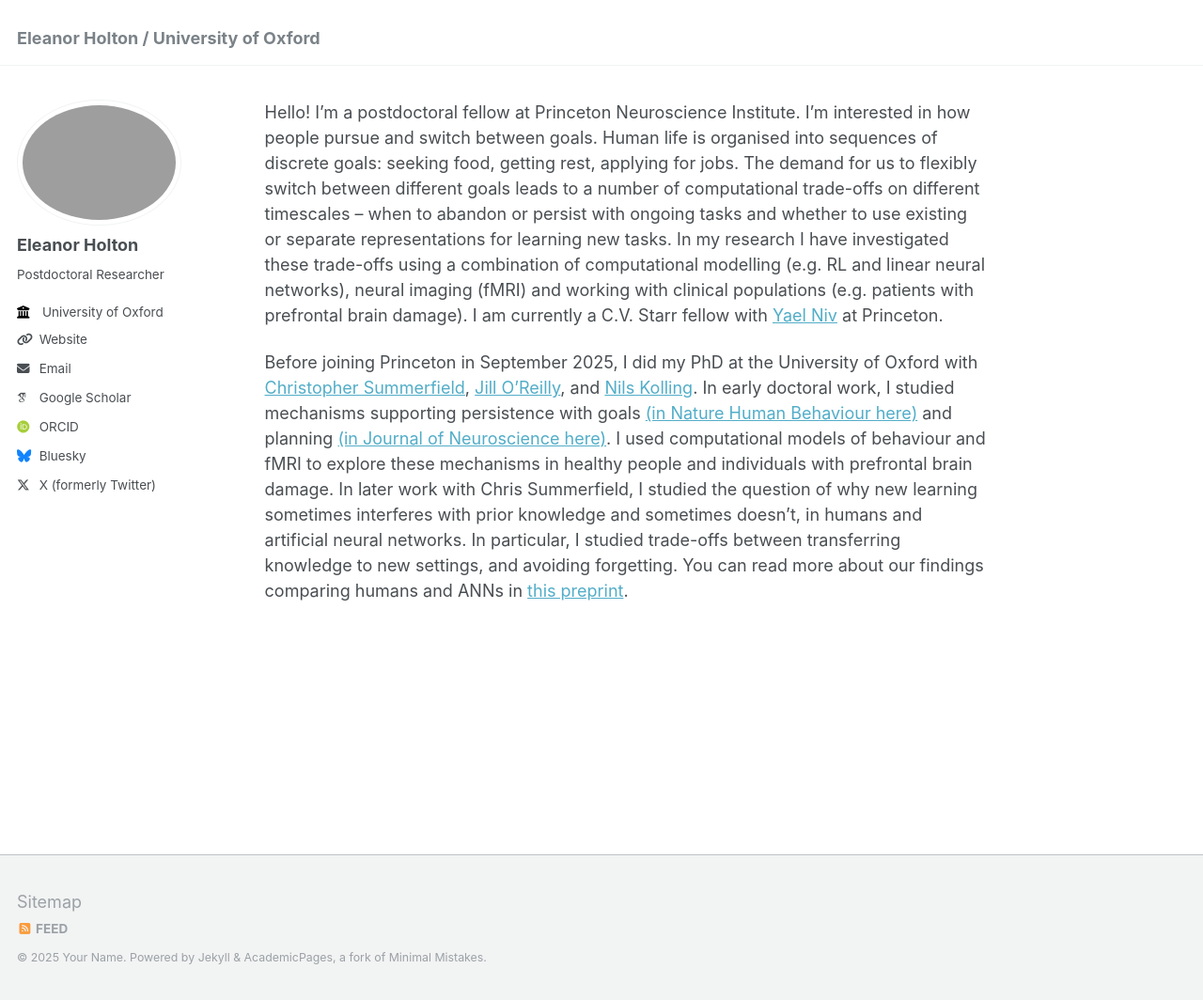
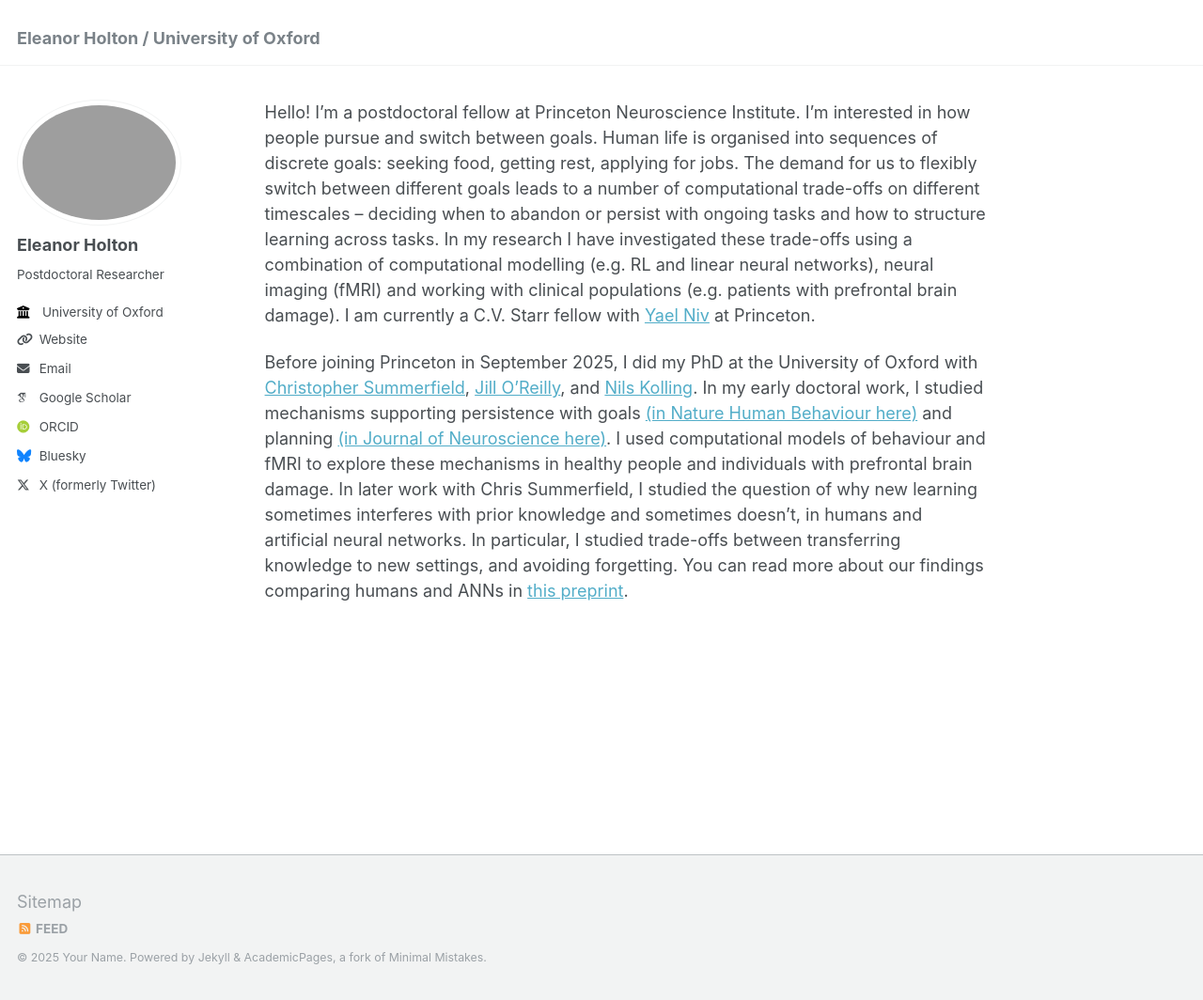
Before and after one commit to eleanorholton/eleanorholton.github.io, a Jekyll site: the page built from _pages/about.md, in a window 1280 px wide and 1064 px high. Shown: the whole window at 94% size. Built offline with Jekyll 4.4.1, drawn with Linux system fonts in a browser that asks for light colours; some web fonts are replaced.

Commit message:
Update about.md

```diff
--- a/_pages/about.md
+++ b/_pages/about.md
@@ -7,6 +7,6 @@ redirect_from:
   - /about.html
 ---
 
-Hello! I'm a postdoctoral fellow at Princeton Neuroscience Institute. I’m interested in how people pursue and switch between goals. Human life is organised into sequences of discrete goals: seeking food, getting rest, applying for jobs. The demand for us to flexibly switch between different goals leads to a number of computational trade-offs on different timescales – when to abandon or persist with ongoing tasks and whether to use existing or separate representations for learning new tasks. In my research I have investigated these trade-offs using a combination of computational modelling (e.g. RL and linear neural networks), neural imaging (fMRI) and working with clinical populations (e.g. patients with prefrontal brain damage). I am currently a C.V. Starr fellow with [Yael Niv](https://nivlab.princeton.edu/) at Princeton.
+Hello! I'm a postdoctoral fellow at Princeton Neuroscience Institute. I’m interested in how people pursue and switch between goals. Human life is organised into sequences of discrete goals: seeking food, getting rest, applying for jobs. The demand for us to flexibly switch between different goals leads to a number of computational trade-offs on different timescales – deciding when to abandon or persist with ongoing tasks and how to structure learning across tasks. In my research I have investigated these trade-offs using a combination of computational modelling (e.g. RL and linear neural networks), neural imaging (fMRI) and working with clinical populations (e.g. patients with prefrontal brain damage). I am currently a C.V. Starr fellow with [Yael Niv](https://nivlab.princeton.edu/) at Princeton.
 
-Before joining Princeton in September 2025, I did my PhD at the University of Oxford with [Christopher Summerfield](https://humaninformationprocessing.com/), [Jill O'Reilly](https://www.psy.ox.ac.uk/people/jill-oreilly), and [Nils Kolling](https://sites.google.com/view/ecc-team/home). In early doctoral work, I studied mechanisms supporting persistence with goals [(in Nature Human Behaviour here)](https://www.nature.com/articles/s41562-024-01844-5) and planning [(in Journal of Neuroscience here)](https://www.jneurosci.org/content/early/2025/01/29/JNEUROSCI.1814-24.2025). I used computational models of behaviour and fMRI to explore these mechanisms in healthy people and individuals with prefrontal brain damage. In later work with Chris Summerfield, I studied the question of why new learning sometimes interferes with prior knowledge and sometimes doesn't, in humans and artificial neural networks. In particular, I studied trade-offs between transferring knowledge to new settings, and avoiding forgetting. You can read more about our findings comparing humans and ANNs in [this preprint](https://osf.io/preprints/psyarxiv/98ksw_v1).
+Before joining Princeton in September 2025, I did my PhD at the University of Oxford with [Christopher Summerfield](https://humaninformationprocessing.com/), [Jill O'Reilly](https://www.psy.ox.ac.uk/people/jill-oreilly), and [Nils Kolling](https://sites.google.com/view/ecc-team/home). In my early doctoral work, I studied mechanisms supporting persistence with goals [(in Nature Human Behaviour here)](https://www.nature.com/articles/s41562-024-01844-5) and planning [(in Journal of Neuroscience here)](https://www.jneurosci.org/content/early/2025/01/29/JNEUROSCI.1814-24.2025). I used computational models of behaviour and fMRI to explore these mechanisms in healthy people and individuals with prefrontal brain damage. In later work with Chris Summerfield, I studied the question of why new learning sometimes interferes with prior knowledge and sometimes doesn't, in humans and artificial neural networks. In particular, I studied trade-offs between transferring knowledge to new settings, and avoiding forgetting. You can read more about our findings comparing humans and ANNs in [this preprint](https://osf.io/preprints/psyarxiv/98ksw_v1).
```
